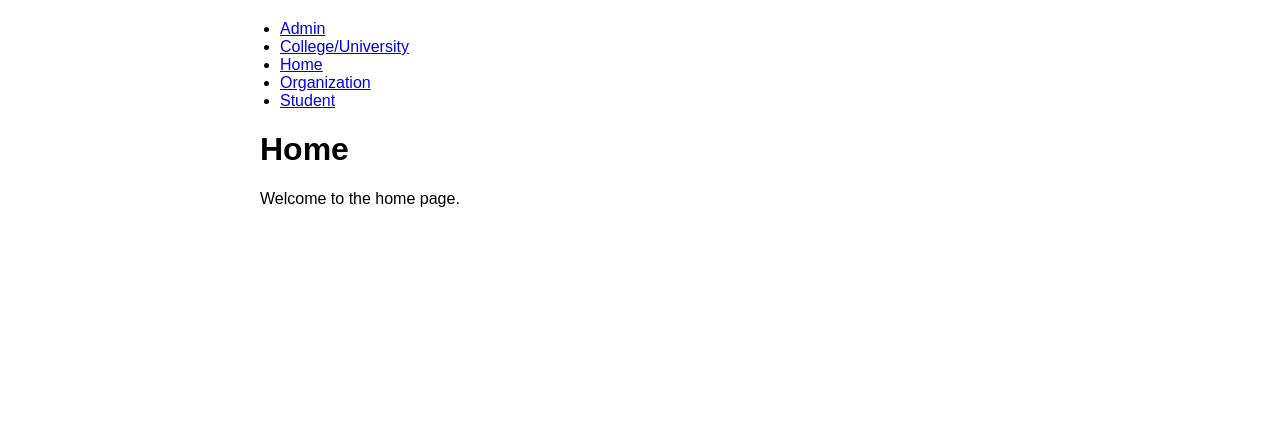
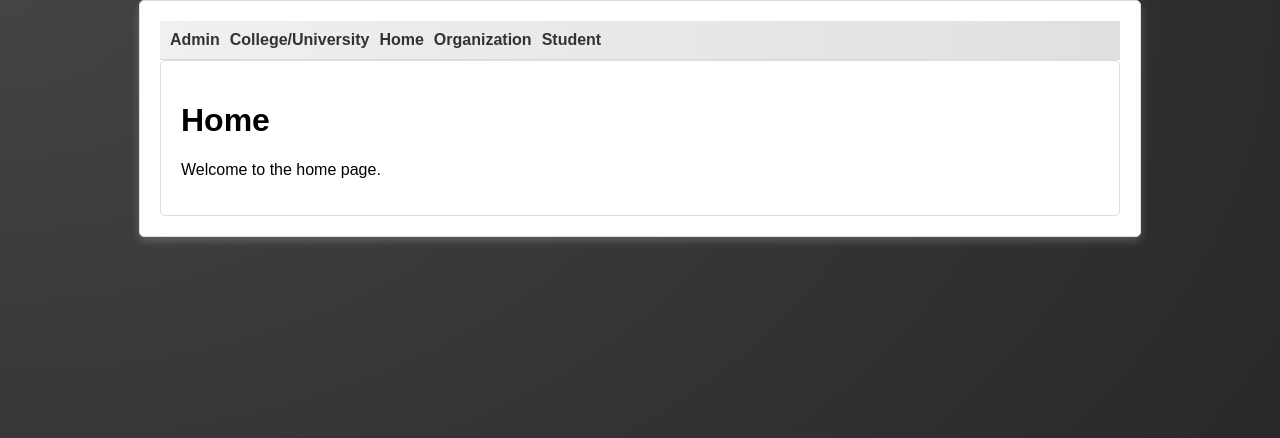
Before and after one commit to giancarlo-rodriguez/CSCE-482-Land-Rush, a React (Create React App) app in the folder static/land-rush/: page / in a window 1280 px wide. Shown: the top 438 px of the page. Built offline with nearby package versions, Linux system fonts and the light colour scheme.

Commit message:
Additional pages + styling

```diff
--- a/static/land-rush/src/App.css
+++ b/static/land-rush/src/App.css
@@ -1,12 +1,44 @@
 body {
-    font-family: Arial, sans-serif;
-    margin: 0;
-    padding: 0;
-    box-sizing: border-box;
-  }
+  background: radial-gradient(at top left, #444444, #222222);
+  margin: 0;
+  padding: 0;
+  font-family: Arial, sans-serif;
+  height: 100vh;
+}
 
-  .container {
-    max-width: 800px;
-    margin: 20px auto;
-    padding: 0 20px;
-  }
+.navbar {
+  background: linear-gradient(to right, #f0f0f0, #e0e0e0);
+  padding: 10px;
+  border-bottom: 1px solid #ddd;
+}
+
+.navbar ul {
+  list-style-type: none;
+  margin: 0;
+  padding: 0;
+}
+
+.navbar li {
+  display: inline;
+  margin-right: 10px;
+}
+
+.navbar li a {
+  text-decoration: none;
+  color: #333;
+  font-weight: bold;
+}
+
+.navbar li a:hover {
+  color: #666;
+}
+
+.container {
+  max-width: 960px;
+  margin: 0 auto;
+  padding: 20px;
+  background-color: #fff;
+  border: 1px solid #ddd;
+  border-radius: 5px;
+  box-shadow: 0 4px 8px rgba(255, 255, 255, 0.2);
+}
--- a/static/land-rush/src/App.js
+++ b/static/land-rush/src/App.js
@@ -13,7 +13,7 @@ function App() {
   return (
     <Router>
       <div className="container">
-            <nav>
+        <nav className="navbar">
           <ul>
             <li><Link to="/admin">Admin</Link></li>
             <li><Link to="/college">College/University</Link></li>
```
Also changed, not shown: 1 other file (tests, documents, lock files or other folders). Lines whose indentation alone changed are shown as unchanged.
